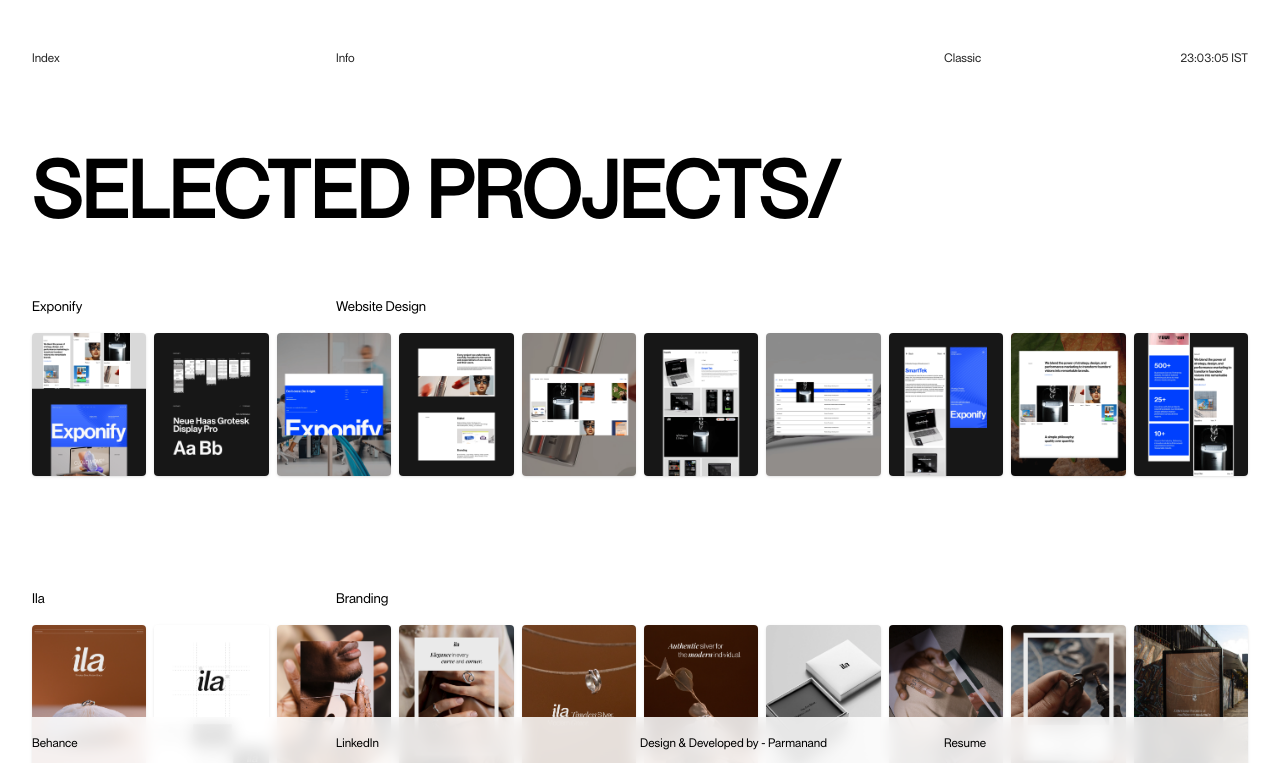
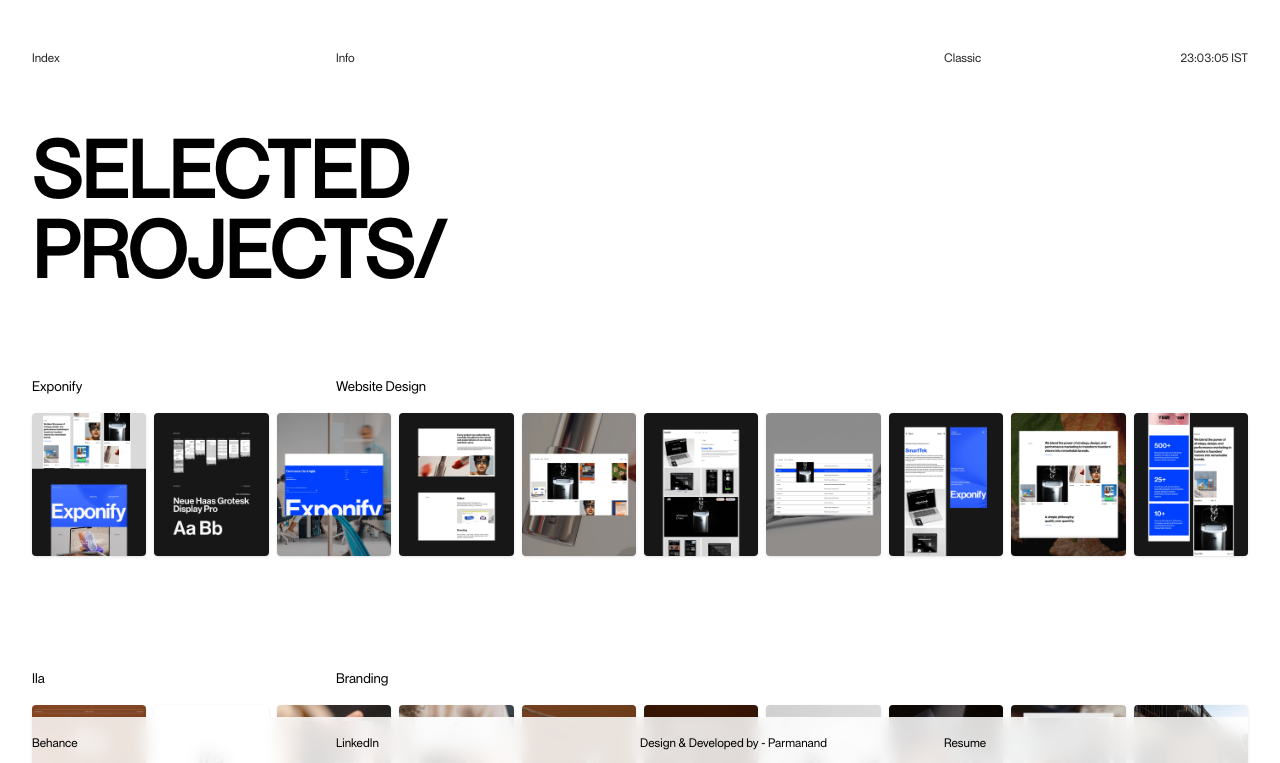
Before and after one commit to parmanandojha/portfolio-parmanand, a React (Vite) app: page / in a window 1280 px wide. Shown: the top 763 px of the page. Built offline with nearby package versions, Linux system fonts and the light colour scheme.

Commit message:
11am 20march

```diff
--- a/src/components/work.jsx
+++ b/src/components/work.jsx
@@ -474,7 +474,7 @@ function Work() {
 
     return (
         <div ref={containerRef} className="relative h-full content-center py-12 md:py-24">
-            <h1 ref={headerRef} className="text-[6vh] md:text-[10vh] font-semibold uppercase inline-block">Selected Projects/</h1>
+            <h1 ref={headerRef} className="text-[6vh] md:text-[10vh] pt-10 md:pt-0 pb-10 font-semibold uppercase inline-block leading-[1]">Selected <br></br>Projects/</h1>
 
             {projects.map((project, index) => (
                 <div
```
